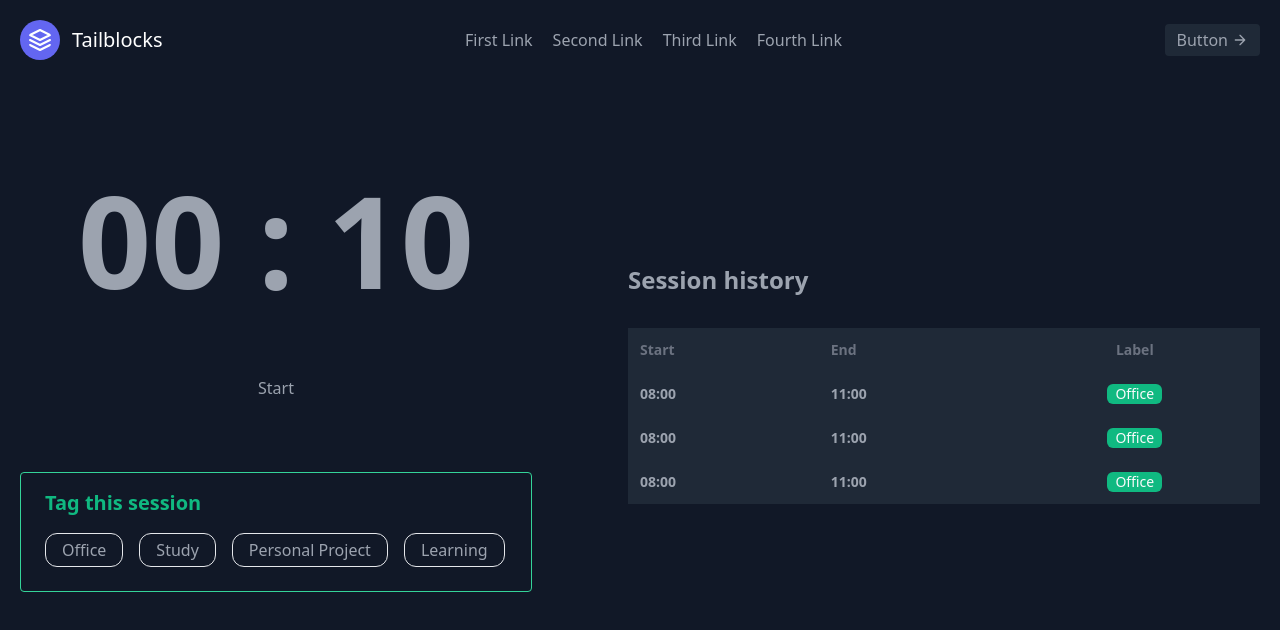
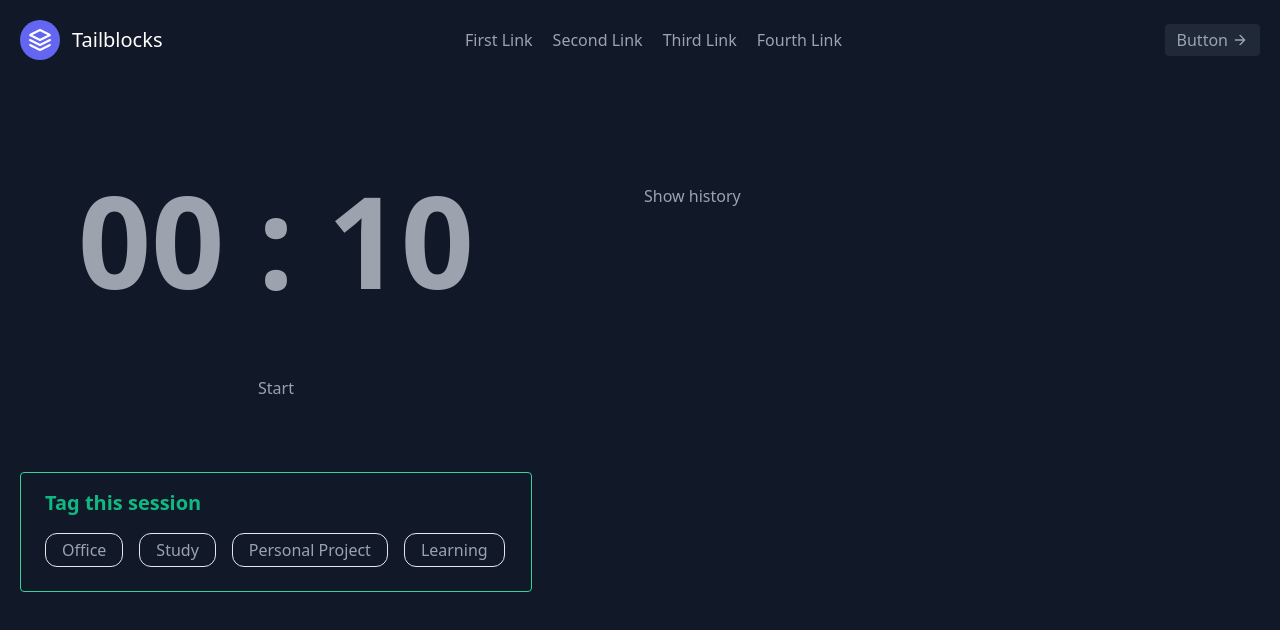
Before and after one commit to rahulbarwal/pomodro, a Svelte app: page / in a window 1280 px wide. Shown: the top 630 px of the page. Built offline with nearby package versions, Linux system fonts and the light colour scheme; the HTML template or start-up script is replaced by a standard one.

Commit message:
View history check

```diff
--- a/src/layout/Body.svelte
+++ b/src/layout/Body.svelte
@@ -2,24 +2,46 @@
   import Timer from "../components/RunningTimer.svelte";
   import TagSession from "../components/TagSession.svelte";
   import CompletedSessions from "../components/CompletedSessions.svelte";
+
+  let isTimerActive = false;
+  let showHistory = false;
 
   const sessionLabels = ["Office", "Study", "Personal Project", "Learning"];
 </script>
 
 <section class="text-gray-400 bg-gray-900 body-font">
   <div
-    class="container mx-auto flex px-5 py-24 md:flex-row flex-col items-center"
+    class="container mx-auto flex px-5 py-24 md:flex-row flex-col "
   >
     <div
       class="lg:max-w-lg lg:w-full md:w-1/2 w-5/6 md:mb-0 mb-10 flex flex-col gap-16 justify-center"
     >
-      <Timer minutes={1} size={"lg"} />
+      <Timer
+        minutes={1}
+        size={"lg"}
+        on:timerStarted={() => (isTimerActive = true)}
+        on:timerEnded={() => (isTimerActive = false)}
+        on:timerPaused={() => (isTimerActive = false)}
+      />
       <TagSession labels={sessionLabels} />
     </div>
+
     <div
-      class="lg:flex-grow md:w-1/2 lg:pl-24 md:pl-16 flex flex-col md:items-start md:text-left items-center text-center"
+      class="lg:flex-grow md:w-1/2 lg:pl-24 md:pl-16 flex flex-col md:items-start md:text-left items-center text-center {isTimerActive
+        ? 'opacity-10'
+        : 'opacity-100'}"
     >
-      <CompletedSessions />
+      {#if showHistory}
+        <CompletedSessions />
+      {:else}
+        <button
+          type="button"
+          on:click={() => (showHistory = true)}
+          class="px-4 py-2 rounded-md"
+        >
+          Show history
+        </button>
+      {/if}
     </div>
   </div>
 </section>
```
